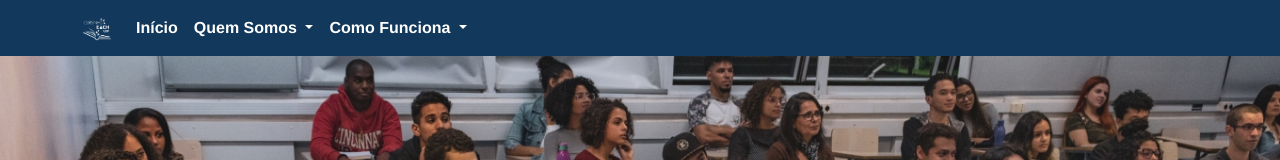
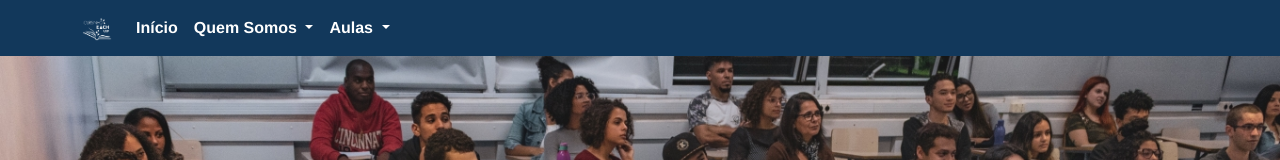
Before and after one commit to NatanFigueiredo/cpe-website, a Vue app: page / in a window 1280 px wide. Shown: the top 160 px of the page. Built offline with nearby package versions, Linux system fonts and the light colour scheme.

Commit message:
updating header labels

```diff
--- a/src/components/Header.vue
+++ b/src/components/Header.vue
@@ -30,11 +30,11 @@
 							</li>
 							<li class="nav-item dropdown">
 								<a class="nav-link " data-toggle="dropdown" aria-haspopup="true" aria-expanded="false">
-									<p class="dropdown-toggle"> Como Funciona </p>
+									<p class="dropdown-toggle"> Aulas </p>
 								</a>
 								<div class="dropdown-menu" aria-labelledby="navbarDropdownMenuLink">
 									<router-link class="dropdown-item" to="/aulas">
-										<p class="p-dark">Nossas Aulas</p>
+										<p class="p-dark">Aulas e Turmas</p>
 									</router-link>
 									<router-link class="dropdown-item" to="/processo-seletivo">
 										<p class="p-dark">Processo Seletivo de Alunos</p>
```
